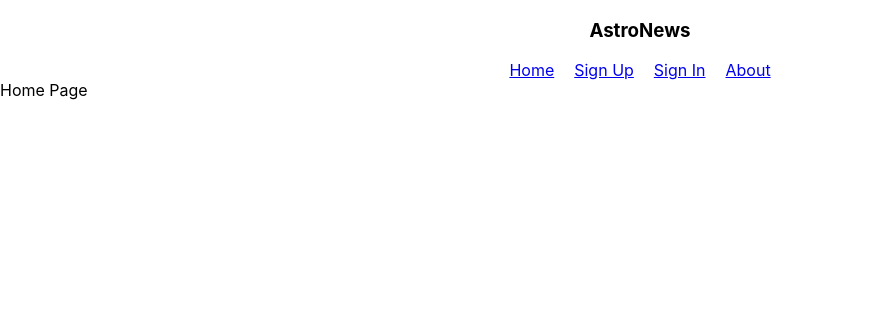
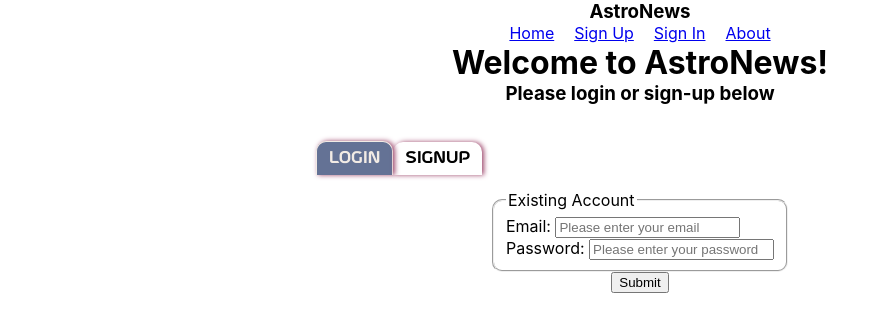
Before and after one commit to julianne-vela/favorites-client, a React (Create React App) app: page / in a window 1280 px wide. Shown: the top 332 px of the page, without its empty margins (0-888 px from the left). Built offline with nearby package versions, Linux system fonts and the light colour scheme.

Commit message:
added tabbed signup/login to home page and some basic styling

```diff
--- a/src/App.css
+++ b/src/App.css
@@ -1,3 +1,31 @@
+@font-face {
+	font-family: 'Astro Space';
+	src: url('./Assets/AstroSpace-eZ2Bg.ttf') format('TrueType');
+}
+* {
+	box-sizing: border-box;
+}
+body,
+html {
+	margin: 0;
+	padding: 0;
+	height: 100%;
+	width: 100%;
+}
+body {
+	--color1: #f2ebe5;
+	--color2: #647295;
+	--color3: #9f496e;
+	--color4: #2b262d;
+}
+h1,
+h2,
+h3,
+p {
+	margin: 0;
+	padding: 0;
+}
+
 .App {
 	text-align: center;
 }
--- a/src/App.js
+++ b/src/App.js
@@ -6,7 +6,6 @@ import PrivateRoute from './Components/PrivateRoute.js';
 import Header from './Components/Header/Header.js';
 import HomePage from './HomePage/HomePage.js';
 import AboutPage from './AboutPage/AboutPage.js';
-import AuthPage from './AuthPage/AuthPage.js';
 import AccountDash from './AccountDash/AccountDash.js';
 import SearchPage from './SearchPage/SearchPage.js';
 import BookmarksPage from './BookmarksPage/BookmarksPage.js';
@@ -34,8 +33,13 @@ export default class App extends Component {
 					<Route
 						path='/'
 						exact
-						token={token}
-						render={(routerProps) => <HomePage {...routerProps} />}
+						render={(routerProps) => (
+							<HomePage
+								token={token}
+								handleUserChange={this.handleUserChange}
+								{...routerProps}
+							/>
+						)}
 					/>
 
 					<PrivateRoute
@@ -44,29 +48,6 @@ export default class App extends Component {
 						token={token}
 						render={(routerProps) => (
 							<AccountDash {...routerProps} />
-						)}
-					/>
-
-					<Route
-						path='/myaccount/signup'
-						exact
-						render={(routerProps) => (
-							<AuthPage
-								token={token}
-								handleUserChange={this.handleUserChange}
-								{...routerProps}
-							/>
-						)}
-					/>
-					<Route
-						path='/myaccount/signin'
-						exact
-						render={(routerProps) => (
-							<AuthPage
-								token={token}
-								handleUserChange={this.handleUserChange}
-								{...routerProps}
-							/>
 						)}
 					/>
 
--- a/src/AuthPage/AuthForm.js
+++ b/src/AuthPage/AuthForm.js
@@ -1,35 +1,9 @@
 import React, { Component } from 'react';
 
 export default class AuthForm extends Component {
-	state = {
-		name: '',
-		email: '',
-		password: '',
-	};
-
-	handleSubmit = async (e) => {
-		e.preventDefault();
-		const user = await this.props.auth(
-			this.state.email,
-			this.state.password
-		);
-		this.props.handleFormSubmit(user);
-	};
-
 	render() {
 		return (
 			<form className='authForm' onSubmit={this.handleSubmit}>
-				<label className='formLabel'>
-					<span>Your Name: </span>
-					<input
-						type='text'
-						name='name'
-						onChange={(e) =>
-							this.setState({ name: e.target.value })
-						}
-						placeholder='Please enter your name'
-					/>
-				</label>
 				<label className='formLabel'>
 					<span>Your Email: </span>
 					<input
--- a/src/AuthPage/AuthPage.js
+++ b/src/AuthPage/AuthPage.js
@@ -1,40 +1,27 @@
-import React, { Component } from 'react';
-import AuthForm from './AuthForm';
-import { createUser, loginUser } from '../Components/Utils/api-utils.js';
-import './AuthPage.css';
-export default class AuthPage extends Component {
-	handleFormSubmit = (user) => {
-		this.props.handleUserChange(user);
-
-		this.props.history.push('/myaccount/dashboard');
-	};
-	render() {
-		const { token } = this.props;
-
-		return (
-			<main className='authPage'>
-				{token ? (
-					<>
-						<section className='login'>
-							<h3>Please Sign in to Continue</h3>
-							<AuthForm
-								auth={loginUser}
-								handleFormSubmit={this.handleFormSubmit}
-							/>
-						</section>
-					</>
-				) : (
-					<>
-						<section className='signup'>
-							<h3>Create an account!</h3>
-							<AuthForm
-								auth={createUser}
-								handleFormSubmit={this.handleFormSubmit}
-							/>
-						</section>
-					</>
-				)}
-			</main>
-		);
-	}
-}
+// import React, { Component } from 'react';
+// import AuthForm from './AuthForm';
+// import { createUser, loginUser } from '../Components/Utils/api-utils.js';
+// import './AuthPage.css';
+// export default class AuthPage extends Component {
+// 	render() {
+// 		return (
+// 			<main className='authPage'>
+// 				{token ? (
+// 					<>
+// 						<section className='login'>
+// 							<h3>Please Sign in to Continue</h3>
+// 							<AuthForm />
+// 						</section>
+// 					</>
+// 				) : (
+// 					<>
+// 						<section className='signup'>
+// 							<h3>Create an account!</h3>
+// 							<AuthForm />
+// 						</section>
+// 					</>
+// 				)}
+// 			</main>
+// 		);
+// 	}
+// }
--- a/src/Components/Utils/api-utils.js
+++ b/src/Components/Utils/api-utils.js
@@ -17,7 +17,7 @@ export async function loginUser(email, password) {
 	return response.body;
 }
 
-const apiURL = 'https://spaceflightnewsapi.net/api/v2';
+const apiURL = 'https://test.spaceflightnewsapi.net/api/v2';
 // https://test.spaceflightnewsapi.net/api/v2/articles?_limit=25&_contains=rover
 // SEARCH 3RD PARTY API FOR CONTENT //
 export async function getContent(contentType, query) {
--- a/src/HomePage/HomePage.css
+++ b/src/HomePage/HomePage.css
@@ -0,0 +1,6 @@
+.homePage {
+	display: flex;
+	flex-direction: column;
+	justify-content: center;
+	align-items: center;
+}
--- a/src/HomePage/HomePage.js
+++ b/src/HomePage/HomePage.js
@@ -1,7 +1,40 @@
 import React, { Component } from 'react';
+import TabContent from './Tabs/TabContent';
+import TabsBar from './Tabs/TabsBar';
+import { loginUser, createUser } from '../Components/Utils/api-utils.js';
+import './HomePage.css';
 
 export default class HomePage extends Component {
+	handleFormSubmit = (user) => {
+		this.props.handleUserChange(user);
+
+		this.props.history.push('/myaccount/dashboard');
+	};
 	render() {
-		return <div>Home Page</div>;
+		return (
+			<main className='homePage'>
+				<h1>Welcome to AstroNews!</h1>
+				<h3>Please login or sign-up below</h3>
+				<TabsBar className='accessControls'>
+					<content label='login'>
+						<TabContent
+							label='login'
+							auth={loginUser}
+							legend='Existing Account'
+							handleFormSubmit={this.handleFormSubmit}
+						/>
+					</content>
+
+					<content label='signup'>
+						<TabContent
+							label='signup'
+							auth={createUser}
+							legend='Create Account'
+							handleFormSubmit={this.handleFormSubmit}
+						/>
+					</content>
+				</TabsBar>
+			</main>
+		);
 	}
 }
--- /dev/null
+++ b/src/HomePage/Tabs/TabContent.js
@@ -0,0 +1,50 @@
+import React, { Component } from 'react';
+
+export default class TabContent extends Component {
+	state = {
+		email: '',
+		password: '',
+	};
+
+	handleSubmit = async (e) => {
+		e.preventDefault();
+		const user = await this.props.auth(
+			this.state.email,
+			this.state.password
+		);
+		this.props.handleFormSubmit(user);
+	};
+	render() {
+		const { legend } = this.props;
+		return (
+			<form className='authForm' onSubmit={this.handleSubmit}>
+				<fieldset>
+					<legend name={legend}>{legend}</legend>
+					<label className='formLabel'>
+						<span>Email: </span>
+						<input
+							type='email'
+							name='email'
+							onChange={(e) =>
+								this.setState({ email: e.target.value })
+							}
+							placeholder='Please enter your email'
+						/>
+					</label>
+					<label className='formLabel'>
+						<span>Password: </span>
+						<input
+							type='password'
+							name='password'
+							onChange={(e) =>
+								this.setState({ password: e.target.value })
+							}
+							placeholder='Please enter your password'
+						/>
+					</label>
+				</fieldset>
+				<button type='submit'>Submit</button>
+			</form>
+		);
+	}
+}
--- /dev/null
+++ b/src/HomePage/Tabs/TabItem.js
@@ -0,0 +1,33 @@
+import React, { Component } from 'react';
+import PropTypes from 'prop-types';
+
+export default class TabItem extends Component {
+	static propTypes = {
+		activeTab: PropTypes.string.isRequired,
+		label: PropTypes.string.isRequired,
+		onClick: PropTypes.func.isRequired,
+	};
+
+	onClick = () => {
+		const { label, onClick } = this.props;
+		onClick(label);
+	};
+
+	render() {
+		const {
+			onClick,
+			props: { activeTab, label },
+		} = this;
+
+		let className = 'tab-list-item border-wrap';
+
+		if (activeTab === label) {
+			className += ' tab-list-active border-wrap2';
+		}
+		return (
+			<li className={className} onClick={onClick}>
+				{label}
+			</li>
+		);
+	}
+}
--- /dev/null
+++ b/src/HomePage/Tabs/Tabs.css
@@ -0,0 +1,59 @@
+.tab-list {
+	display: flex;
+	flex-direction: row;
+	justify-content: space-between;
+	border-bottom: 1px solid #ccc;
+	padding-left: 0;
+}
+
+.tab-list-item {
+	display: inline-block;
+	list-style: none;
+	margin-bottom: -1px;
+	padding: 0.5rem 0.75rem;
+	border-top-left-radius: 10px;
+	border-top-right-radius: 10px;
+	box-shadow: 2px 0px 5px var(--color3);
+}
+
+.tab-list-item {
+	color: #000;
+	font-family: 'Astro Space';
+}
+
+.tab-list-active {
+	border: solid var(--color1);
+	color: var(--color1);
+	background: var(--color2);
+	border-width: 1px 1px 0 1px;
+}
+
+.tab-content {
+	font-size: 1.3rem;
+	color: #000;
+}
+
+section.tabsBar {
+	display: flex;
+	flex-direction: column;
+	height: 600px;
+	width: 60%;
+	padding: 0px 20px 20px 20px;
+	border-radius: 20px;
+	margin: 20px;
+}
+
+.authForm {
+	display: flex;
+	flex-direction: column;
+	justify-content: center;
+	align-items: center;
+}
+
+fieldset {
+	display: flex;
+	flex-direction: column;
+	justify-content: space-evenly;
+	/* align-items: center; */
+	border-radius: 10px;
+}
--- /dev/null
+++ b/src/HomePage/Tabs/TabsBar.js
@@ -0,0 +1,51 @@
+import React, { Component } from 'react';
+import PropTypes from 'prop-types';
+import TabItem from './TabItem.js';
+import './Tabs.css';
+
+export default class TabsBar extends Component {
+	static propTypes = {
+		children: PropTypes.instanceOf(Array).isRequired,
+	};
+
+	state = {
+		activeTab: this.props.children[0].props.label,
+	};
+
+	onClickTabItem = (tab) => {
+		this.setState({ activeTab: tab });
+	};
+
+	render() {
+		const {
+			onClickTabItem,
+			props: { children },
+			state: { activeTab },
+		} = this;
+
+		return (
+			<section className='tabsBar'>
+				<ol>
+					{children.map((child) => {
+						const { label } = child.props;
+
+						return (
+							<TabItem
+								activeTab={activeTab}
+								key={label}
+								label={label}
+								onClick={onClickTabItem}
+							/>
+						);
+					})}
+				</ol>
+				<section className='tabContent'>
+					{children.map((child) => {
+						if (child.props.label !== activeTab) return undefined;
+						return child.props.children;
+					})}
+				</section>
+			</section>
+		);
+	}
+}
```
Also changed, not shown: src/Assets/AstroSpace-eZ2Bg.ttf (added). Lines whose indentation alone changed are shown as unchanged.
